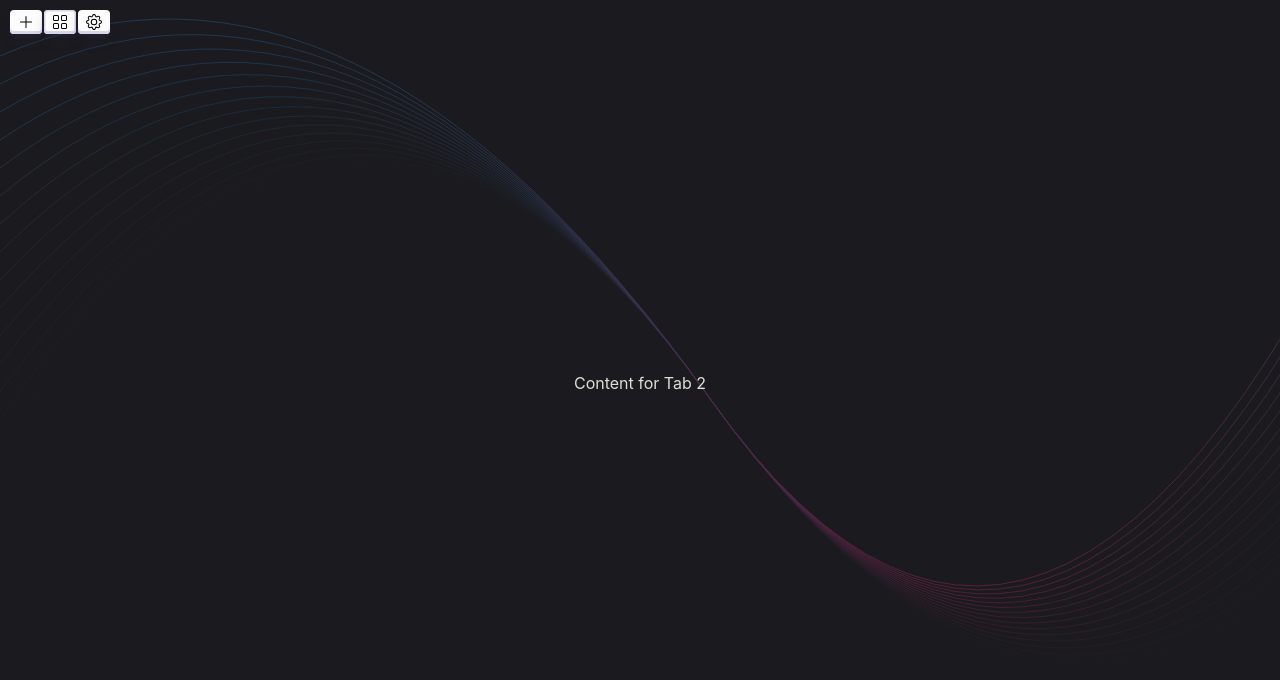
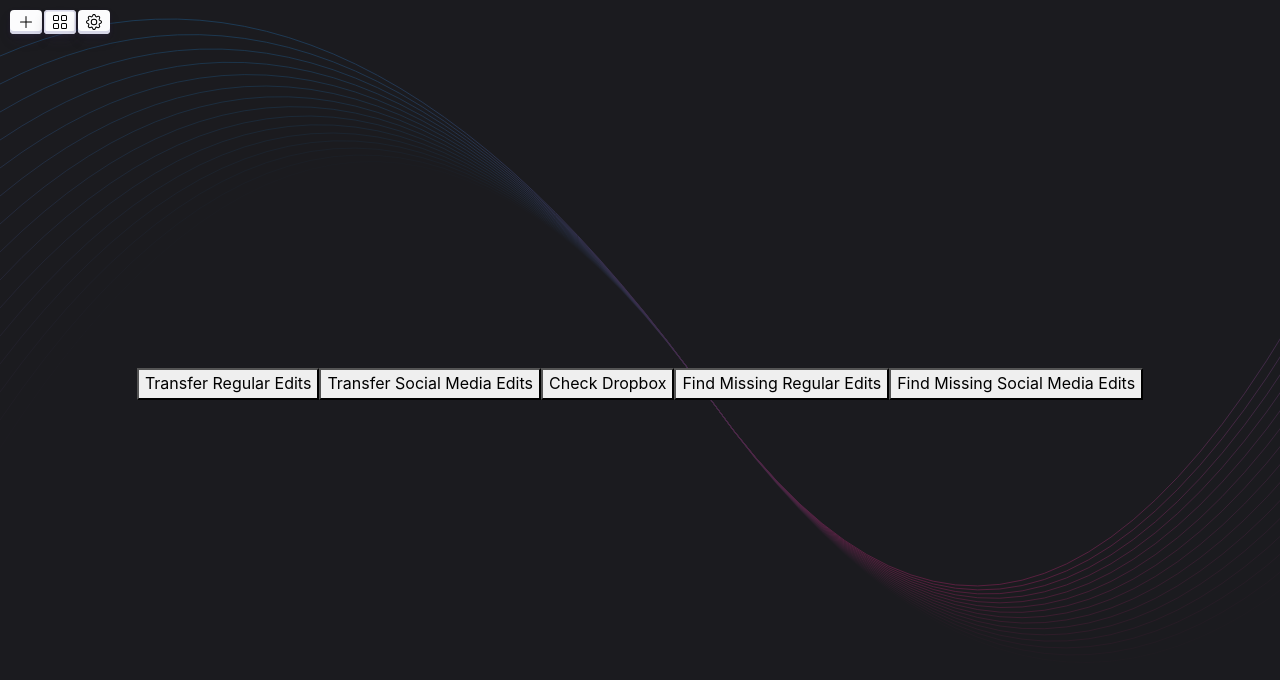
Before and after one commit to MitchBBDP/sd-editors-productivity-app, a React (Vite) app in the folder src/renderer/: page / in a window 1280 px wide. Both pictures are taken after a click on the button 60 px from the left and 22 px from the top of the page. Shown: the top 680 px of the page. Built offline with nearby package versions, Linux system fonts and the light colour scheme.

Commit message:
Added more buttons

```diff
--- a/src/renderer/src/App.jsx
+++ b/src/renderer/src/App.jsx
@@ -10,41 +10,10 @@ function App() {
     setActiveTab(index)
   }
 
-  const [customerName, setCustomerName] = useState('')
-  const [emailAddress, setEmailAddress] = useState('')
-  const [socialMedia, setSocialMedia] = useState(false)
-  const [selfieCamera, setSelfieCamera] = useState(false)
-
-  const handleCustomerNameChange = (event) => {
-    setCustomerName(event.target.value)
-  }
-
-  const handleEmailAddressChange = (event) => {
-    setEmailAddress(event.target.value)
-  }
-
-  const handleSocialMediaChange = (event) => {
-    setSocialMedia(event.target.checked)
-  }
-
-  const handleSelfieCameraChange = (event) => {
-    setSelfieCamera(event.target.checked)
-  }
-
   return (
     <div>
       <Tabs activeTab={activeTab} handleTabClick={handleTabClick} />
-      <TabContent
-        activeTab={activeTab}
-        customerName={customerName}
-        emailAddress={emailAddress}
-        socialMedia={socialMedia}
-        selfieCamera={selfieCamera}
-        handleCustomerNameChange={handleCustomerNameChange}
-        handleEmailAddressChange={handleEmailAddressChange}
-        handleSocialMediaChange={handleSocialMediaChange}
-        handleSelfieCameraChange={handleSelfieCameraChange}
-      />
+      <TabContent activeTab={activeTab} />
     </div>
   )
 }
--- a/src/renderer/src/components/CustomerForm.jsx
+++ b/src/renderer/src/components/CustomerForm.jsx
@@ -1,4 +1,27 @@
-function CustomerForm({customerName, emailAddress, customerNameChange, emailChange, socialMedia, socialMediaChange, selfieCamera, selfieCameraChange}) {
+import { useState } from "react"
+
+function CustomerForm() {
+    const [customerName, setCustomerName] = useState('')
+    const [emailAddress, setEmailAddress] = useState('')
+    const [socialMedia, setSocialMedia] = useState(false)
+    const [selfieCamera, setSelfieCamera] = useState(false)
+
+    const handleCustomerNameChange = (event) => {
+    setCustomerName(event.target.value)
+    }
+
+    const handleEmailAddressChange = (event) => {
+    setEmailAddress(event.target.value)
+    }
+
+    const handleSocialMediaChange = (event) => {
+    setSocialMedia(event.target.checked)
+    }
+
+    const handleSelfieCameraChange = (event) => {
+    setSelfieCamera(event.target.checked)
+    }
+
     return (
         <div className="container">
             <form>
@@ -8,7 +31,7 @@ function CustomerForm({customerName, emailAddress, customerNameChange, emailChan
                         id="customerInput"
                         className="form-control form-control-sm"
                         value={customerName}
-                        onChange={customerNameChange}
+                        onChange={handleCustomerNameChange}
                     />
                 </div>
                 <div className="form-group d-flex align-items-center mb-1">
@@ -17,7 +40,7 @@ function CustomerForm({customerName, emailAddress, customerNameChange, emailChan
                         id="emailInput"
                         className="form-control form-control-sm"
                         value={emailAddress}
-                        onChange={emailChange}
+                        onChange={handleEmailAddressChange}
                     />
                 </div>
                 <div className="form-group d-flex mb-1">
@@ -26,7 +49,7 @@ function CustomerForm({customerName, emailAddress, customerNameChange, emailChan
                             type="checkbox"
                             className="form-check-input custom-checkbox"
                             checked={socialMedia}
-                            onChange={socialMediaChange}
+                            onChange={handleSocialMediaChange}
                             id="socialMediaCheckbox"
                         />
                         <label className="form-check-label small" htmlFor="socialMediaCheckbox">Social Media &nbsp;</label>
@@ -36,7 +59,7 @@ function CustomerForm({customerName, emailAddress, customerNameChange, emailChan
                             type="checkbox"
                             className="form-check-input custom-checkbox"
                             checked={selfieCamera}
-                            onChange={selfieCameraChange}
+                            onChange={handleSelfieCameraChange}
                             id="selfieCameraCheckbox"
                         />
                         <label className="form-check-label small" htmlFor="selfieCameraCheckbox">Handicam</label>
--- /dev/null
+++ b/src/renderer/src/components/Menu.jsx
@@ -0,0 +1,14 @@
+function Menu() {
+
+    return (
+      <div>
+        <button>Transfer Regular Edits</button>
+        <button>Transfer Social Media Edits</button>
+        <button>Check Dropbox</button>
+        <button>Find Missing Regular Edits</button>
+        <button>Find Missing Social Media Edits</button>
+      </div>
+    )
+  }
+
+  export default Menu
--- /dev/null
+++ b/src/renderer/src/components/Settings.jsx
@@ -0,0 +1,14 @@
+function Settings() {
+
+  return (
+    <div>
+      <button>Select Regular Email Template</button>
+      <button>Select Social Media Email Template</button>
+      <button>Select Project Folder</button>
+      <button>Select Dropbox Folder</button>
+      <button>Select NAS Folder</button>
+    </div>
+  )
+}
+
+export default Settings
--- a/src/renderer/src/components/TabContent.jsx
+++ b/src/renderer/src/components/TabContent.jsx
@@ -1,31 +1,12 @@
 import CustomerForm from './CustomerForm'
+import Settings from './Settings'
+import Menu from './Menu'
 
-const TabContent = ({
-  activeTab,
-  customerName,
-  emailAddress,
-  socialMedia,
-  selfieCamera,
-  handleCustomerNameChange,
-  handleEmailAddressChange,
-  handleSocialMediaChange,
-  handleSelfieCameraChange,
-}) => {
+const TabContent = ({ activeTab }) => {
   const tabContent = [
-    <div>
-      <CustomerForm
-        customerName={customerName}
-        emailAddress={emailAddress}
-        customerNameChange={handleCustomerNameChange}
-        emailChange={handleEmailAddressChange}
-        socialMedia={socialMedia}
-        selfieCamera={selfieCamera}
-        socialMediaChange={handleSocialMediaChange}
-        selfieCameraChange={handleSelfieCameraChange}
-      />
-    </div>,
-    <div>Content for Tab 2</div>,
-    <div>Content for Tab 3</div>,
+    <CustomerForm />,
+    <Menu />,
+    <Settings />,
   ]
 
   return <div className='tab-content'>{tabContent[activeTab]}</div>
```
